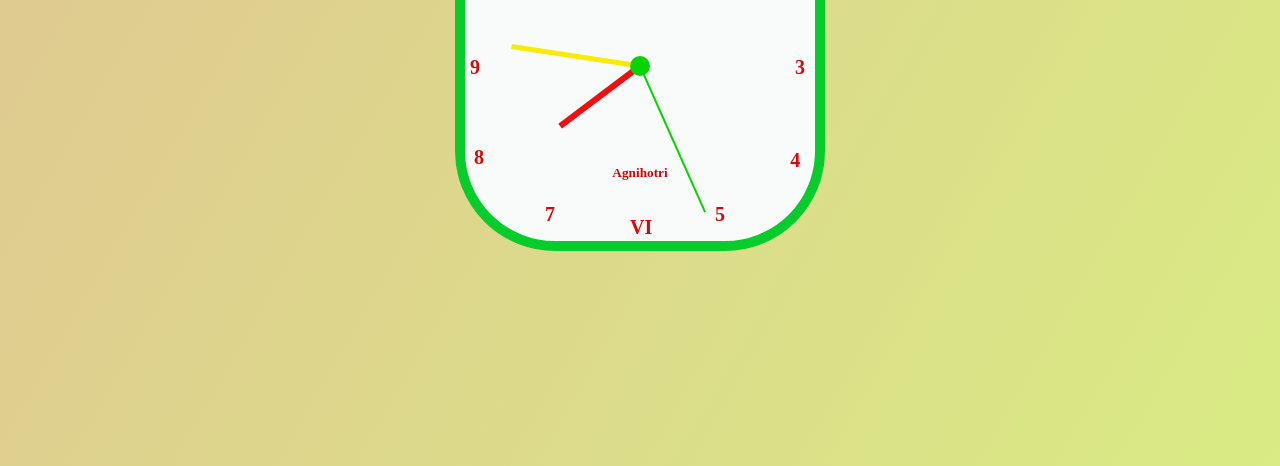
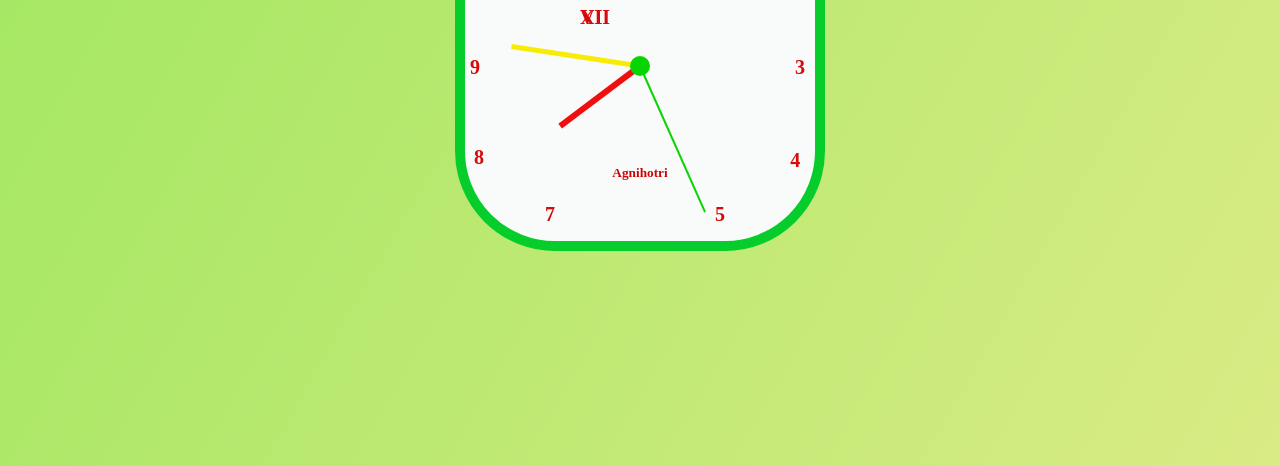
Before and after one commit to Shailagni07/Analog-Clock, a plain HTML site: page index.html in a window 1280 px wide. Shown: the part 334-800 px from the top of the page. Drawn offline with Linux system fonts and the light colour scheme.

Commit message:
Rename clock numeral classes and tweak background
Rename the HTML classes for the Roman numerals to match their displayed text (number6 → numberVI, number12 → numberXII) and update the page background gradient color to a greener tone (#9fe760). Also remove the temporary/~$README.md file.

```diff
--- a/index.html
+++ b/index.html
@@ -26,13 +26,13 @@
           <div class="number number3">3</div>
           <div class="number number4">4</div>
           <div class="number number5">5</div>
-          <div class="number number6">VI</div>
+          <div class="number numberVI">VI</div>
           <div class="number number7">7</div>
           <div class="number number8">8</div>
           <div class="number number9">9</div>
           <div class="number number10">10</div>
           <div class="number number11">11</div>
-          <div class="number number12">XII</div>
+          <div class="number numberXII">XII</div>
       </div>
 
           <script src="script.js"></script>
--- a/style.css
+++ b/style.css
@@ -9,7 +9,7 @@
 }
 
 body {
-    background:linear-gradient(120deg,  #e0c692, #d9eb84);                                                   ;
+    background:linear-gradient(120deg,  #9fe760, #d9eb84);                                                   ;
     border-radius: 50px;
     display: flex;
     justify-content: center;
```
Also changed, not shown: 1 other file.
